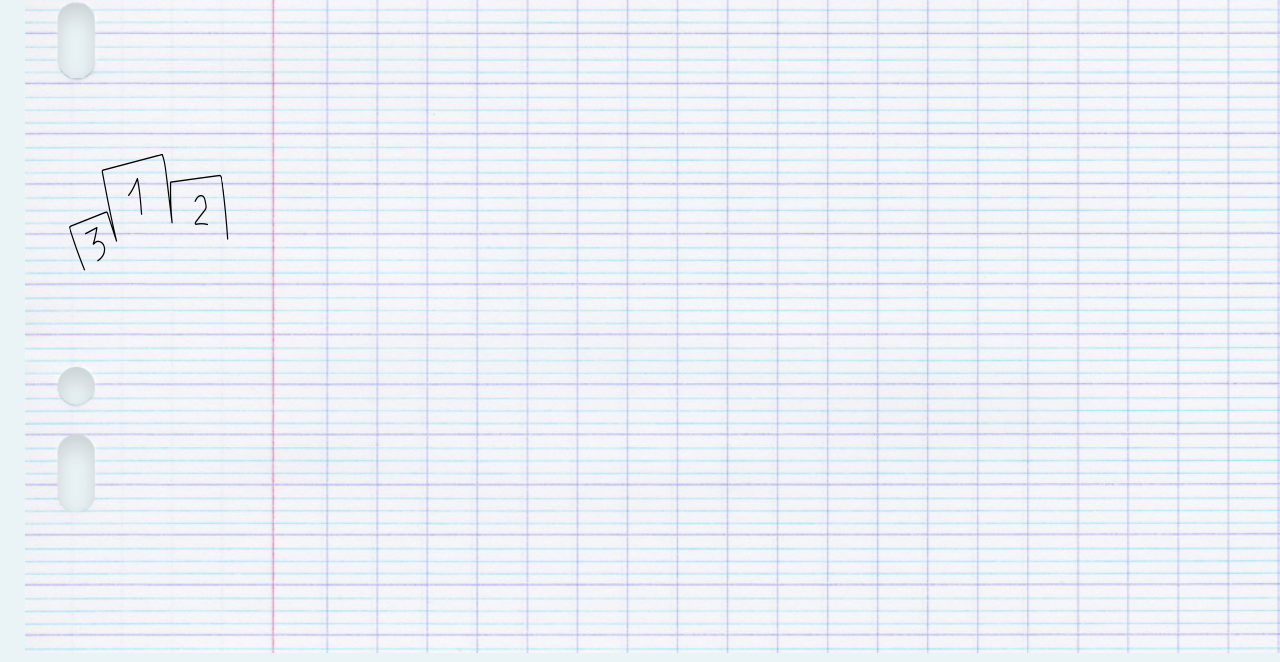
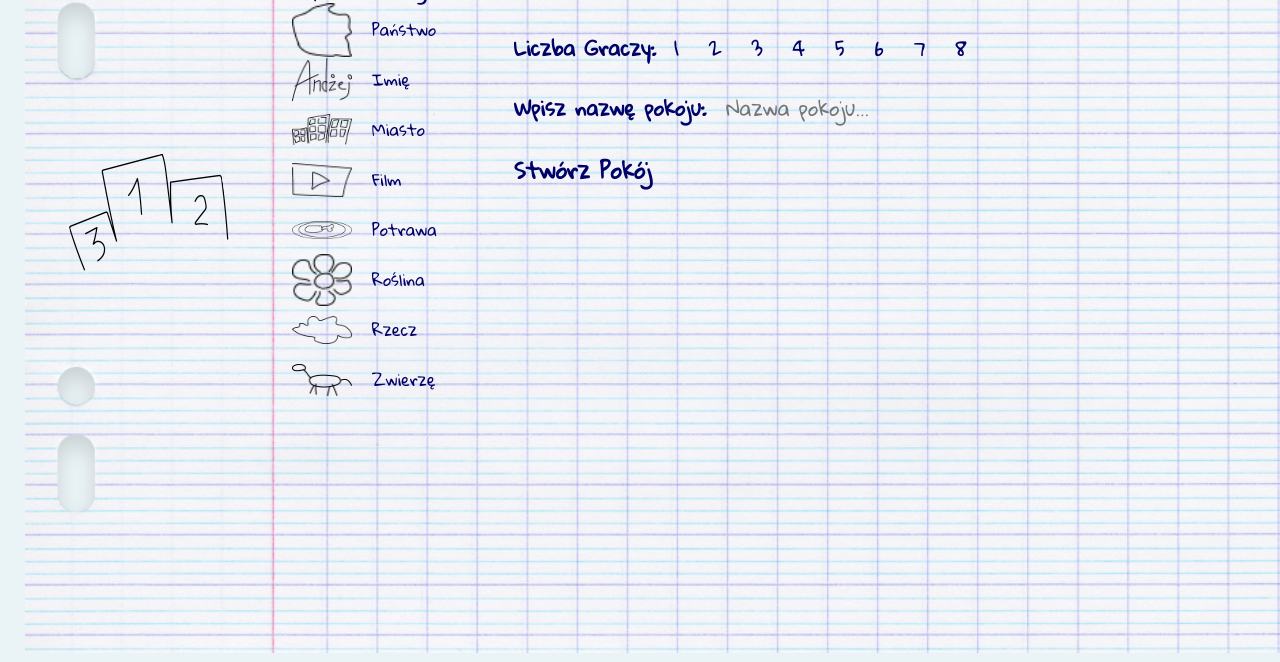
Before and after one commit to charconstpointer/prettyinaweeknd, a React app: page /creategame in a window 1280 px wide. Shown: the part 238-900 px from the top of the page. Built offline with nearby package versions, Linux system fonts and the light colour scheme.

Commit message:
create game view

```diff
--- a/src/components/Creategame.js
+++ b/src/components/Creategame.js
@@ -1,10 +1,15 @@
 import React from 'react'
+import PickCategory from "./root/PickCategory";
+import Gamesettings from "./root/GameSettings";
 
 
 const Creategame = () => {
 
 
-    return <h1>Creategame</h1>
+    return <div className={'creategame'}>
+        <PickCategory/>
+        <Gamesettings/>
+    </div>
 }
 
 export default Creategame
--- a/src/components/Lobby.js
+++ b/src/components/Lobby.js
@@ -5,6 +5,6 @@ const Lobby = () => {
 
 
     return <h1>Lobby</h1>
-}
+};
 
 export default Lobby
--- /dev/null
+++ b/src/components/root/Category.js
@@ -0,0 +1,14 @@
+import React from 'react'
+
+
+const Category = (props) => {
+
+
+    return <div className={'category'}>
+        <img src={props.image} alt="icon" className={"category__image"}/>
+        <span>{props.name}</span>
+    </div>
+};
+
+
+export default Category
--- /dev/null
+++ b/src/components/root/GameSettings.js
@@ -0,0 +1,42 @@
+import React from 'react'
+
+
+const Gamesettings = (props) => {
+
+    const generateButtons = (quantity, name) => {
+        const buttons = []
+        for (let i = 1; i <= quantity; i++) {
+            buttons.push(<div className={'creategame__checkboxes'}>
+                <input  type={'radio'} name={name} value={i} className={'creategame__buttons main__text'}/>
+                <span className={'checkmark'}/>
+                <label className={"main__text"}>{i}</label>
+                </div>
+                )
+        }
+
+        return buttons
+    };
+
+    return <div className={'creategame__settings'}>
+        <div className={'creategame__flex'}>
+            <span className={'creategame__option main__text bold'}>Liczba rund: </span>
+            {
+                generateButtons(10, 'rounds')
+            }
+        </div>
+        <div className={'creategame__flex'}>
+            <span className={'creategame__option main__text bold'}>Liczba Graczy: </span>
+            {
+                generateButtons(8, 'players')
+            }
+        </div>
+        <div className={'creategame__flex'}>
+            <span className={"main__text bold creategame__room"}>Wpisz nazwę pokoju: </span>
+            <input className={"main__text creategame__room__input"} placeholder={"Nazwa pokoju..."}/>
+        </div>
+        <button className={"creategame__accept main__text bold"}>Stwórz Pokój</button>
+    </div>
+};
+
+
+export default Gamesettings
--- /dev/null
+++ b/src/components/root/PickCategory.js
@@ -0,0 +1,60 @@
+import React from 'react'
+import Category from "./Category";
+
+import panstwo from '../../assets/categories/panstwo.png'
+import imie from '../../assets/categories/imie.png'
+import miasto from '../../assets/categories/miasto.png'
+import film from '../../assets/categories/film.png'
+import potrawa from '../../assets/categories/potrawa.png'
+import roslina from '../../assets/categories/roslina.png'
+import rzecz from '../../assets/categories/rzecz.png'
+import zwierze from '../../assets/categories/zwierze.png'
+
+const categories = [
+    {
+        image: panstwo,
+        name: "Państwo"
+    },
+    {
+        image: imie,
+        name: "Imię"
+    },
+    {
+        image: miasto,
+        name: "Miasto"
+    },
+    {
+        image: film,
+        name: "Film"
+    },
+    {
+        image: potrawa,
+        name: "Potrawa"
+    },
+    {
+        image: roslina,
+        name: "Roślina"
+    },
+    {
+        image: rzecz,
+        name: "Rzecz"
+    },
+    {
+        image: zwierze,
+        name: "Zwierzę"
+    },
+];
+
+const PickCategory = () => {
+
+
+    return <div className={'creategame__categories main__text'}>
+        <h3>Wybierz kategorie:</h3>
+        {
+            categories.map(e => <Category image={e.image} name={e.name}/>)
+        }
+    </div>
+};
+
+
+export default PickCategory
--- /dev/null
+++ b/src/scss/_creategame.scss
@@ -0,0 +1,72 @@
+.creategame {
+  height: 100%;
+  width: 100%;
+  padding: 20px;
+  display: flex;
+  justify-content: flex-start;
+  align-items: flex-start;
+
+  &__settings {
+    flex-grow: 1;
+    margin-left: 50px;
+  }
+
+  &__flex {
+    margin-bottom: 20px;
+    display: flex;
+    justify-content: flex-start;
+    align-items: center;
+  }
+
+  &__option {
+    width: 160px;
+    font-size: 20px;
+  }
+
+  &__checkboxes {
+    display: flex;
+    justify-content: center;
+    align-items: center;
+    margin-right: 30px;
+    font-size: 20px;
+  }
+
+  &__buttons {
+    position: absolute;
+    opacity: 0;
+    cursor: pointer;
+    width: 20px;
+    height: 20px;
+  }
+
+  &__buttons:checked ~ .checkmark {
+    position: absolute;
+    display: block;
+    background-image: url("../assets/buttonBorder.png");
+    background-size: contain;
+    background-repeat: no-repeat;
+    background-position: center;
+    width: 30px;
+    height: 30px;
+  }
+
+  &__room {
+    font-size: 20px;
+    margin-right: 20px;
+  }
+
+  &__room__input {
+    font-size: 20px;
+    background: none;
+    border: none;
+    outline: none;
+  }
+
+  &__accept {
+    font-size: 22px;
+    background: none;
+    border: none;
+    cursor: pointer;
+    outline: none;
+  }
+}
--- a/src/scss/_settings.scss
+++ b/src/scss/_settings.scss
@@ -72,3 +72,7 @@ body {
   height: 100%;
   grid-area: header;
 }
+
+.bold {
+  font-weight: bold;
+}
--- a/src/scss/main.scss
+++ b/src/scss/main.scss
@@ -8,3 +8,4 @@
 @import "category";
 @import "lobbies";
 @import "standings";
+@import "creategame";
```
Also changed, not shown: src/assets/buttonBorder.png (added).
